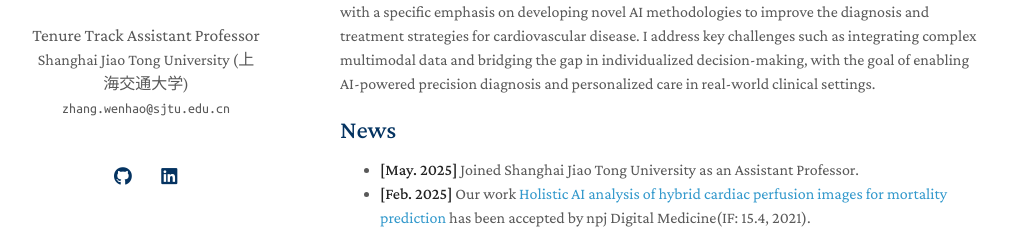
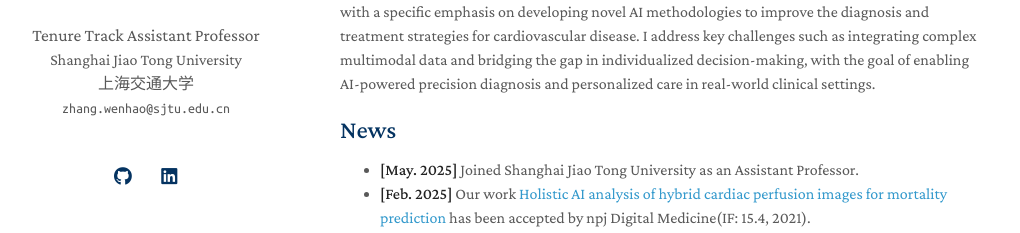
Before and after one commit to wenhaoz-fengcai/homepage, a Jekyll site: the page built from index.md, in a window 1280 px wide. Shown: the part 249-482 px from the top of the page, without its empty margins (130-1150 px from the left). Built offline with Jekyll 4.4.1, drawn with Linux system fonts in a browser that asks for light colours; a style sheet for code colours, icons or effects is not loaded; our own code applies the rules of GitHub Pages for plain Markdown files.

Commit message:
adjsut the pic

```diff
--- a/_config.yml
+++ b/_config.yml
@@ -1,7 +1,8 @@
 # Basic Information
 title: Wenhao Zhang （张文豪）
 position: Tenure Track Assistant Professor
-affiliation: Shanghai Jiao Tong University     (上海交通大学)
+affiliation_en: Shanghai Jiao Tong University
+affiliation_cn: 上海交通大学
 email: zhang.wenhao@sjtu.edu.cn
 
 # Search Engine Optimization (SEO)
--- a/_layouts/homepage.html
+++ b/_layouts/homepage.html
@@ -1,7 +1,7 @@
 <!DOCTYPE html>
 <html lang="{{ site.lang | default: "en-US" }}">
   <head>
-    <title>{{ site.title }} | {{site.affiliation}}</title>
+    <title>{{ site.title }} | {{site.affiliation_en}}</title>
 
     <meta charset="UTF-8">
     <meta http-equiv="X-UA-Compatible" content="IE=edge">
@@ -49,8 +49,12 @@
         <position style="font-size:1.10rem;">{{ site.position }}</position>
         <br>
         {% endif %}
-        {% if site.affiliation %}
-        <a href="{{ site.affiliation_link }}" rel="noopener"><autocolor>{{ site.affiliation }}</autocolor></a>
+        {% if site.affiliation_en %}
+        <a href="{{ site.affiliation_link }}" rel="noopener"><autocolor>{{ site.affiliation_en }}</autocolor></a>
+        <br>
+        {% endif %}
+        {% if site.affiliation_cn %}
+        <a href="{{ site.affiliation_link }}" rel="noopener"><autocolor>{{ site.affiliation_cn }}</autocolor></a>
         <br>
         {% endif %}
         {% if site.email %}
```
